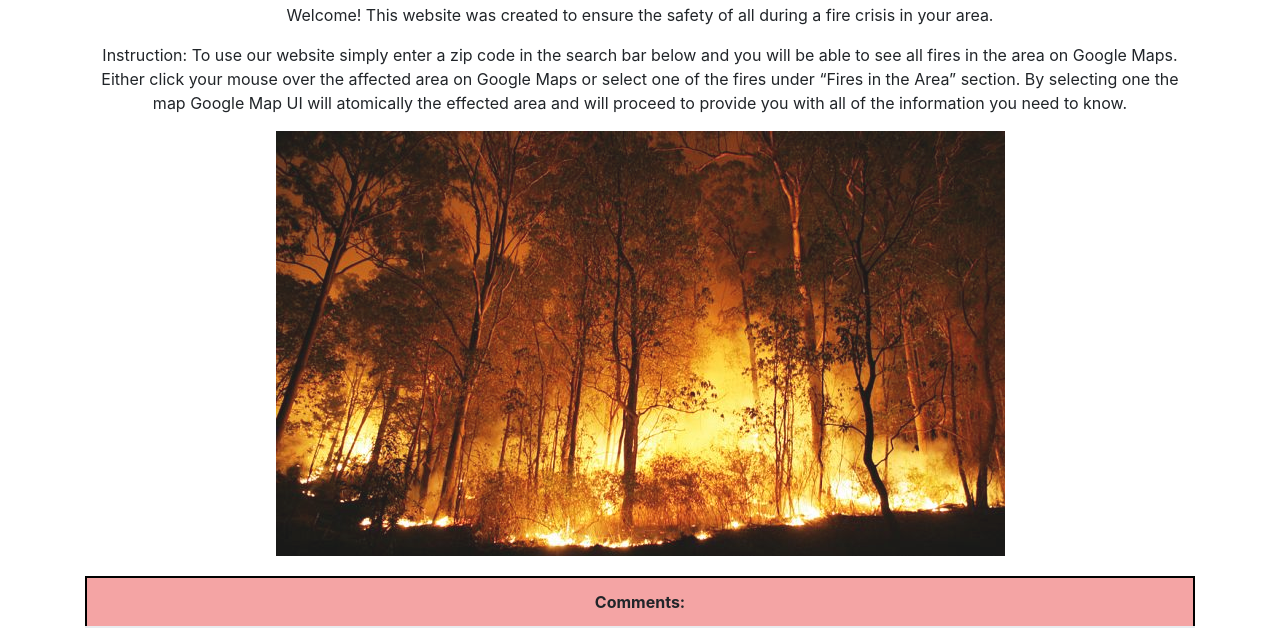
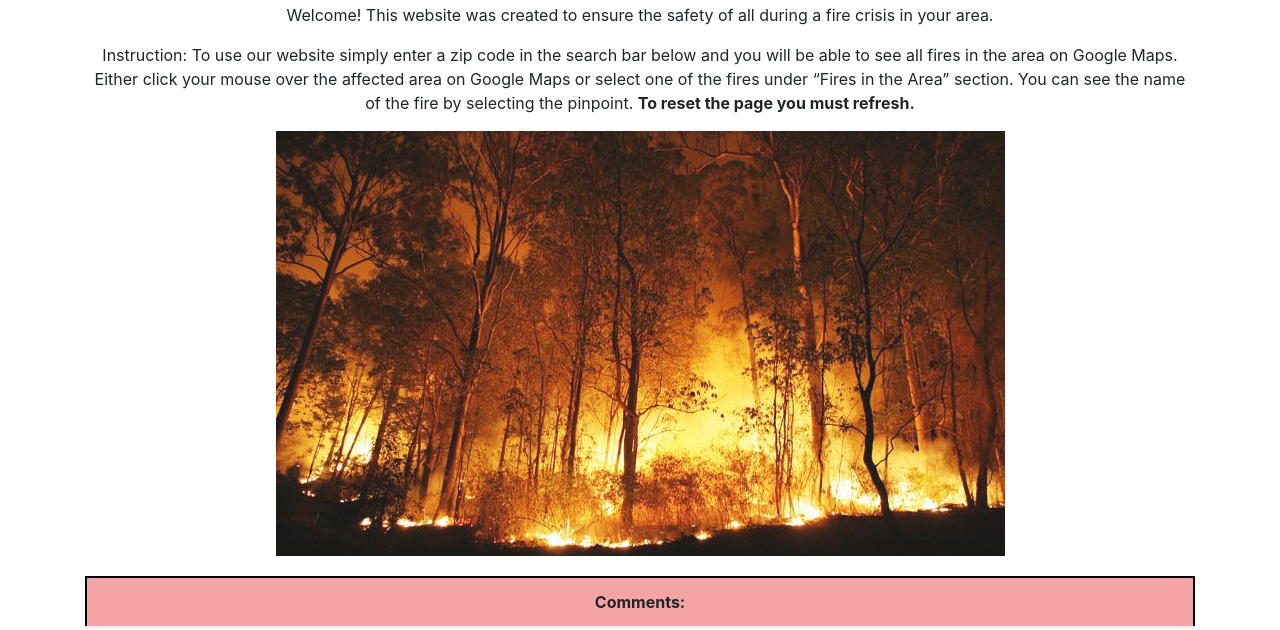
Before and after one commit to kconnelly86/fire, a plain HTML site: page index.html in a window 1280 px wide. Shown: the part 49-679 px from the top of the page. Drawn offline with nearby package versions, Linux system fonts and the light colour scheme; some packages are replaced by stand-ins of ours; no server answers.

Commit message:
updated the read me and did spell checking

```diff
--- a/index.html
+++ b/index.html
@@ -31,7 +31,7 @@
 
           <p>Welcome! This website was created to ensure the safety of all during a fire crisis in your area. </p>
 
-          <p>Instruction: To use our website simply enter a zip code in the search bar below and you will be able to see all fires in the area on Google Maps. Either click your mouse over the affected area on Google Maps or select one of the fires under “Fires in the Area” section. By selecting one the map Google Map UI will atomically the effected area and will proceed to provide you with all of the information you need to know. </p>
+          <p>Instruction: To use our website simply enter a zip code in the search bar below and you will be able to see all fires in the area on Google Maps. Either click your mouse over the affected area on Google Maps or select one of the fires under “Fires in the Area” section. You can see the name of the fire by selecting the pinpoint. <strong>To reset the page you must refresh.</strong></p>
       </div>
 
       <div id="imageDiv">
```
Also changed, not shown: 1 other file.
